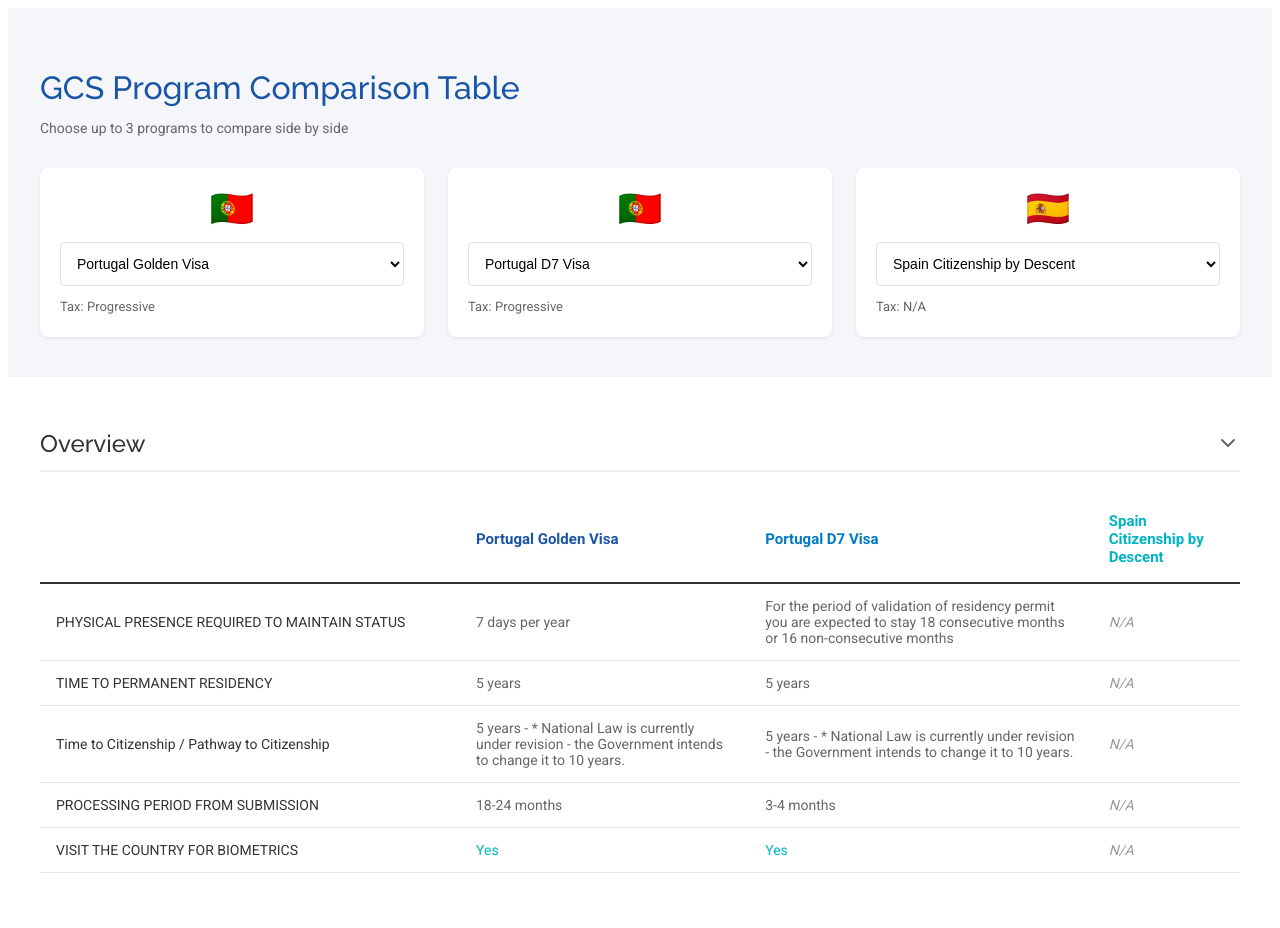
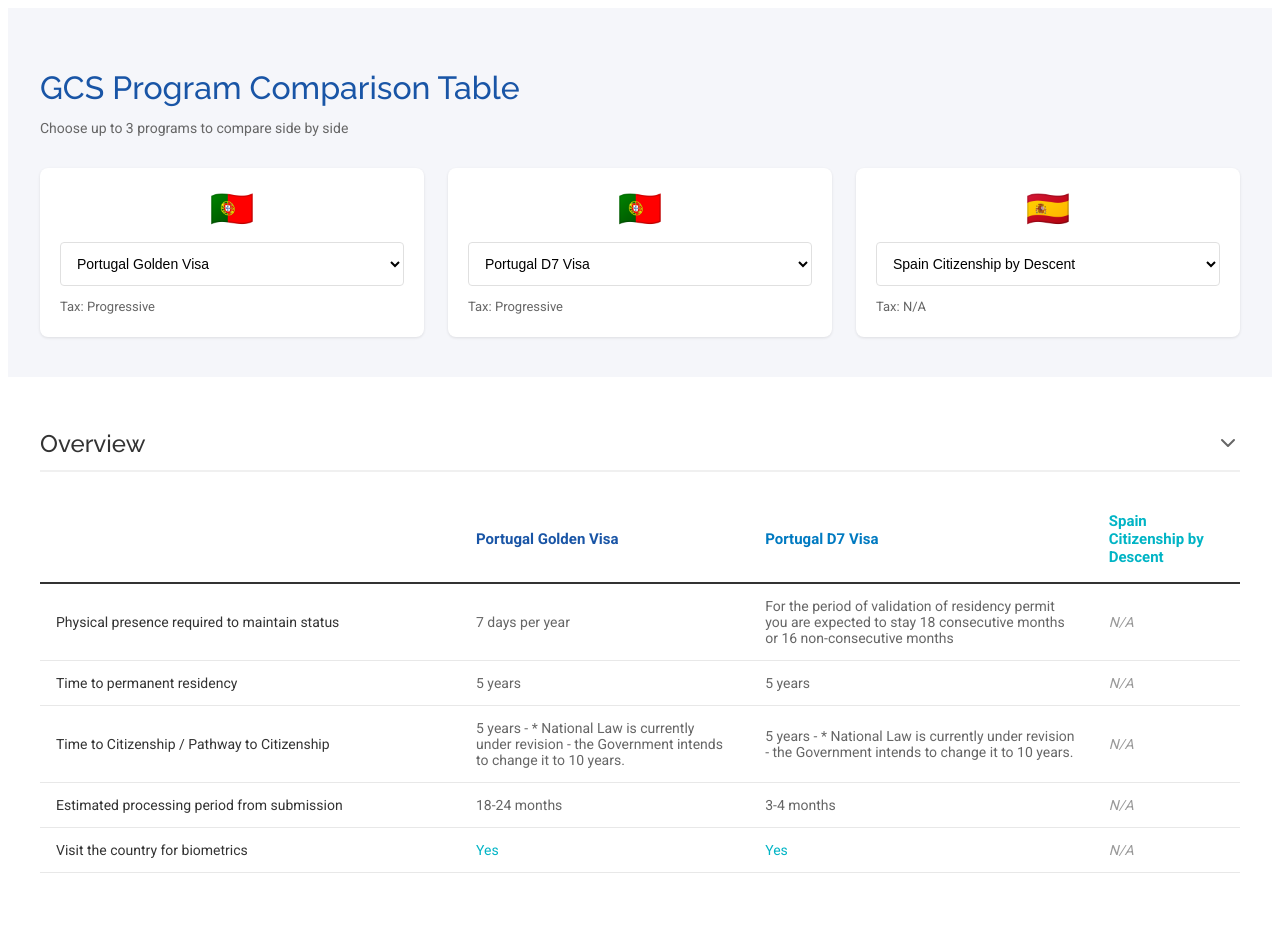
Before and after one commit to jrodriguesgcs/gcs-comparison-table, a React (Create React App) app: page / in a window 1280 px wide. Shown: the top 928 px of the page. Built offline with nearby package versions, Linux system fonts and the light colour scheme.

Commit message:
Update App.js

```diff
--- a/src/App.js
+++ b/src/App.js
@@ -29,11 +29,11 @@ const ProgramComparisonTable = () => {
   // Complete program data from Excel
   const programsData = {
     "Antigua & Barbuda CBI": {
-      "PHYSICAL PRESENCE REQUIRED TO MAINTAIN STATUS": "5 days in total in the first 5 years",
-      "TIME TO PERMANENT RESIDENCY": "0",
+      "Physical presence required to maintain status": "5 days in total in the first 5 years",
+      "Time to permanent residency": "0",
       "Time to Citizenship / Pathway to Citizenship": "4-6 months",
-      "PROCESSING PERIOD FROM SUBMISSION": "3-6 months",
-      "VISIT THE COUNTRY FOR BIOMETRICS": "No",
+      "Estimated processing period from submission": "3-6 months",
+      "Visit the country for biometrics": "No",
       "Number of visa-free countries accessible": "150",
       "Visa-free access to the Schengen area": "Yes",
       "Visa-free access to the United States": "No",
@@ -68,11 +68,11 @@ const ProgramComparisonTable = () => {
       "Additional Requirements": "Yes, if 30 days option"
     },
     "Cyprus Golden Visa": {
-      "PHYSICAL PRESENCE REQUIRED TO MAINTAIN STATUS": "Visit island once every two years",
-      "TIME TO PERMANENT RESIDENCY": "0",
+      "Physical presence required to maintain status": "Visit island once every two years",
+      "Time to permanent residency": "0",
       "Time to Citizenship / Pathway to Citizenship": "7 years (or 3 if you know the language)",
-      "PROCESSING PERIOD FROM SUBMISSION": "3 months",
-      "VISIT THE COUNTRY FOR BIOMETRICS": "Yes",
+      "Estimated processing period from submission": "3 months",
+      "Visit the country for biometrics": "Yes",
       "Number of visa-free countries accessible": "0",
       "Visa-free access to the Schengen area": "No",
       "Visa-free access to the United States": "No",
@@ -107,11 +107,11 @@ const ProgramComparisonTable = () => {
       "Additional Requirements": "Yes"
     },
     "Dominica CBI": {
-      "PHYSICAL PRESENCE REQUIRED TO MAINTAIN STATUS": "0",
-      "TIME TO PERMANENT RESIDENCY": "0",
+      "Physical presence required to maintain status": "0",
+      "Time to permanent residency": "0",
       "Time to Citizenship / Pathway to Citizenship": "6-7 months",
-      "PROCESSING PERIOD FROM SUBMISSION": "6-8 months",
-      "VISIT THE COUNTRY FOR BIOMETRICS": "No",
+      "Estimated processing period from submission": "6-8 months",
+      "Visit the country for biometrics": "No",
       "Number of visa-free countries accessible": "142",
       "Visa-free access to the Schengen area": "Yes",
       "Visa-free access to the United States": "No",
@@ -146,11 +146,11 @@ const ProgramComparisonTable = () => {
       "Additional Requirements": "No"
     },
     "Greece Golden Visa": {
-      "PHYSICAL PRESENCE REQUIRED TO MAINTAIN STATUS": "0",
-      "TIME TO PERMANENT RESIDENCY": "0",
+      "Physical presence required to maintain status": "0",
+      "Time to permanent residency": "0",
       "Time to Citizenship / Pathway to Citizenship": "7 years",
-      "PROCESSING PERIOD FROM SUBMISSION": "8 months",
-      "VISIT THE COUNTRY FOR BIOMETRICS": "Yes",
+      "Estimated processing period from submission": "8 months",
+      "Visit the country for biometrics": "Yes",
       "Number of visa-free countries accessible": "29",
       "Visa-free access to the Schengen area": "Yes",
       "Visa-free access to the United States": "No",
@@ -185,11 +185,11 @@ const ProgramComparisonTable = () => {
       "Additional Requirements": "Yes, flat tax on EUR 100,000/yr"
     },
     "Greece Digital Nomad Visa": {
-      "PHYSICAL PRESENCE REQUIRED TO MAINTAIN STATUS": "183",
-      "TIME TO PERMANENT RESIDENCY": "5",
+      "Physical presence required to maintain status": "183",
+      "Time to permanent residency": "5",
       "Time to Citizenship / Pathway to Citizenship": "7",
-      "PROCESSING PERIOD FROM SUBMISSION": "3-6 months",
-      "VISIT THE COUNTRY FOR BIOMETRICS": "Yes",
+      "Estimated processing period from submission": "3-6 months",
+      "Visit the country for biometrics": "Yes",
       "Number of visa-free countries accessible": "29",
       "Visa-free access to the Schengen area": "Yes",
       "Visa-free access to the United States": "No",
@@ -224,11 +224,11 @@ const ProgramComparisonTable = () => {
       "Additional Requirements": "Yes, flat tax of €100,000/yr"
     },
     "Grenada CBI": {
-      "PHYSICAL PRESENCE REQUIRED TO MAINTAIN STATUS": "0",
-      "TIME TO PERMANENT RESIDENCY": "0",
+      "Physical presence required to maintain status": "0",
+      "Time to permanent residency": "0",
       "Time to Citizenship / Pathway to Citizenship": "6-7 months",
-      "PROCESSING PERIOD FROM SUBMISSION": "6 months",
-      "VISIT THE COUNTRY FOR BIOMETRICS": "No",
+      "Estimated processing period from submission": "6 months",
+      "Visit the country for biometrics": "No",
       "Number of visa-free countries accessible": "148",
       "Visa-free access to the Schengen area": "Yes",
       "Visa-free access to the United States": "E2 after 3 years domicile",
@@ -263,11 +263,11 @@ const ProgramComparisonTable = () => {
       "Additional Requirements": "No"
     },
     "Hungary Golden Visa": {
-      "PHYSICAL PRESENCE REQUIRED TO MAINTAIN STATUS": "0",
-      "TIME TO PERMANENT RESIDENCY": "3",
+      "Physical presence required to maintain status": "0",
+      "Time to permanent residency": "3",
       "Time to Citizenship / Pathway to Citizenship": "8 years",
-      "PROCESSING PERIOD FROM SUBMISSION": "2-6 months",
-      "VISIT THE COUNTRY FOR BIOMETRICS": "Yes",
+      "Estimated processing period from submission": "2-6 months",
+      "Visit the country for biometrics": "Yes",
       "Number of visa-free countries accessible": "29",
       "Visa-free access to the Schengen area": "Yes",
       "Visa-free access to the United States": "No",
@@ -302,11 +302,11 @@ const ProgramComparisonTable = () => {
       "Additional Requirements": "No"
     },
     "Ireland Start-Up Entrepreneur Programme (STEP) visa": {
-      "PHYSICAL PRESENCE REQUIRED TO MAINTAIN STATUS": "180",
-      "TIME TO PERMANENT RESIDENCY": "5",
+      "Physical presence required to maintain status": "180",
+      "Time to permanent residency": "5",
       "Time to Citizenship / Pathway to Citizenship": "5",
-      "PROCESSING PERIOD FROM SUBMISSION": "15 working days",
-      "VISIT THE COUNTRY FOR BIOMETRICS": "No",
+      "Estimated processing period from submission": "15 working days",
+      "Visit the country for biometrics": "No",
       "Number of visa-free countries accessible": "1",
       "Visa-free access to the Schengen area": "No",
       "Visa-free access to the United States": "No",
@@ -341,11 +341,11 @@ const ProgramComparisonTable = () => {
       "Additional Requirements": "No"
     },
     "Italy Elective Residency Visa": {
-      "PHYSICAL PRESENCE REQUIRED TO MAINTAIN STATUS": "183+ days",
-      "TIME TO PERMANENT RESIDENCY": "5",
+      "Physical presence required to maintain status": "183+ days",
+      "Time to permanent residency": "5",
       "Time to Citizenship / Pathway to Citizenship": "10 years",
-      "PROCESSING PERIOD FROM SUBMISSION": "2-3 months",
-      "VISIT THE COUNTRY FOR BIOMETRICS": "Yes",
+      "Estimated processing period from submission": "2-3 months",
+      "Visit the country for biometrics": "Yes",
       "Number of visa-free countries accessible": "29",
       "Visa-free access to the Schengen area": "Yes",
       "Visa-free access to the United States": "No",
@@ -380,11 +380,11 @@ const ProgramComparisonTable = () => {
       "Additional Requirements": "No"
     },
     "Italy Digital Nomad Visa": {
-      "PHYSICAL PRESENCE REQUIRED TO MAINTAIN STATUS": "183+ days",
-      "TIME TO PERMANENT RESIDENCY": "5",
+      "Physical presence required to maintain status": "183+ days",
+      "Time to permanent residency": "5",
       "Time to Citizenship / Pathway to Citizenship": "10 years",
-      "PROCESSING PERIOD FROM SUBMISSION": "1-3 months",
-      "VISIT THE COUNTRY FOR BIOMETRICS": "Yes",
+      "Estimated processing period from submission": "1-3 months",
+      "Visit the country for biometrics": "Yes",
       "Number of visa-free countries accessible": "29",
       "Visa-free access to the Schengen area": "Yes",
       "Visa-free access to the United States": "No",
@@ -419,11 +419,11 @@ const ProgramComparisonTable = () => {
       "Additional Requirements": "No"
     },
     "Italy Golden Visa": {
-      "PHYSICAL PRESENCE REQUIRED TO MAINTAIN STATUS": "0",
-      "TIME TO PERMANENT RESIDENCY": "5",
+      "Physical presence required to maintain status": "0",
+      "Time to permanent residency": "5",
       "Time to Citizenship / Pathway to Citizenship": "10 years",
-      "PROCESSING PERIOD FROM SUBMISSION": "3-6 months",
-      "VISIT THE COUNTRY FOR BIOMETRICS": "Yes",
+      "Estimated processing period from submission": "3-6 months",
+      "Visit the country for biometrics": "Yes",
       "Number of visa-free countries accessible": "29",
       "Visa-free access to the Schengen area": "Yes",
       "Visa-free access to the United States": "No",
@@ -458,11 +458,11 @@ const ProgramComparisonTable = () => {
       "Additional Requirements": "No"
     },
     "Latvia Golden Visa": {
-      "PHYSICAL PRESENCE REQUIRED TO MAINTAIN STATUS": "Visit once per year",
-      "TIME TO PERMANENT RESIDENCY": "5",
+      "Physical presence required to maintain status": "Visit once per year",
+      "Time to permanent residency": "5",
       "Time to Citizenship / Pathway to Citizenship": "10",
-      "PROCESSING PERIOD FROM SUBMISSION": "2-4 months",
-      "VISIT THE COUNTRY FOR BIOMETRICS": "Yes",
+      "Estimated processing period from submission": "2-4 months",
+      "Visit the country for biometrics": "Yes",
       "Number of visa-free countries accessible": "29",
       "Visa-free access to the Schengen area": "Yes",
       "Visa-free access to the United States": "No",
@@ -497,11 +497,11 @@ const ProgramComparisonTable = () => {
       "Additional Requirements": "No"
     },
     "Malta Permanent Residence Program": {
-      "PHYSICAL PRESENCE REQUIRED TO MAINTAIN STATUS": "0",
-      "TIME TO PERMANENT RESIDENCY": "0",
+      "Physical presence required to maintain status": "0",
+      "Time to permanent residency": "0",
       "Time to Citizenship / Pathway to Citizenship": "7 years",
-      "PROCESSING PERIOD FROM SUBMISSION": "11-12 months",
-      "VISIT THE COUNTRY FOR BIOMETRICS": "Yes",
+      "Estimated processing period from submission": "11-12 months",
+      "Visit the country for biometrics": "Yes",
       "Number of visa-free countries accessible": "29",
       "Visa-free access to the Schengen area": "Yes",
       "Visa-free access to the United States": "No",
@@ -536,11 +536,11 @@ const ProgramComparisonTable = () => {
       "Additional Requirements": "No"
     },
     "Malta CES": {
-      "PHYSICAL PRESENCE REQUIRED TO MAINTAIN STATUS": "0",
-      "TIME TO PERMANENT RESIDENCY": "0",
+      "Physical presence required to maintain status": "0",
+      "Time to permanent residency": "0",
       "Time to Citizenship / Pathway to Citizenship": "18 months",
-      "PROCESSING PERIOD FROM SUBMISSION": "14 months",
-      "VISIT THE COUNTRY FOR BIOMETRICS": "Yes",
+      "Estimated processing period from submission": "14 months",
+      "Visit the country for biometrics": "Yes",
       "Number of visa-free countries accessible": "190+",
       "Visa-free access to the Schengen area": "Yes",
       "Visa-free access to the United States": "Yes",
@@ -575,11 +575,11 @@ const ProgramComparisonTable = () => {
       "Additional Requirements": "No"
     },
     "Malta Digital Nomad Visa": {
-      "PHYSICAL PRESENCE REQUIRED TO MAINTAIN STATUS": "At least 5 months to renew",
-      "TIME TO PERMANENT RESIDENCY": "N/A",
+      "Physical presence required to maintain status": "At least 5 months to renew",
+      "Time to permanent residency": "N/A",
       "Time to Citizenship / Pathway to Citizenship": "N/A",
-      "PROCESSING PERIOD FROM SUBMISSION": "1-3 months",
-      "VISIT THE COUNTRY FOR BIOMETRICS": "Yes",
+      "Estimated processing period from submission": "1-3 months",
+      "Visit the country for biometrics": "Yes",
       "Number of visa-free countries accessible": "29",
       "Visa-free access to the Schengen area": "Yes",
       "Visa-free access to the United States": "No",
@@ -614,11 +614,11 @@ const ProgramComparisonTable = () => {
       "Additional Requirements": "No"
     },
     "Malta Retirement Programme": {
-      "PHYSICAL PRESENCE REQUIRED TO MAINTAIN STATUS": "90 days over 5 years",
-      "TIME TO PERMANENT RESIDENCY": "5",
+      "Physical presence required to maintain status": "90 days over 5 years",
+      "Time to permanent residency": "5",
       "Time to Citizenship / Pathway to Citizenship": "7",
-      "PROCESSING PERIOD FROM SUBMISSION": "2-3 months",
-      "VISIT THE COUNTRY FOR BIOMETRICS": "Yes",
+      "Estimated processing period from submission": "2-3 months",
+      "Visit the country for biometrics": "Yes",
       "Number of visa-free countries accessible": "29",
       "Visa-free access to the Schengen area": "Yes",
       "Visa-free access to the United States": "No",
@@ -653,11 +653,11 @@ const ProgramComparisonTable = () => {
       "Additional Requirements": "No"
     },
     "Malta Global Residence Programme": {
-      "PHYSICAL PRESENCE REQUIRED TO MAINTAIN STATUS": "0",
-      "TIME TO PERMANENT RESIDENCY": "5",
+      "Physical presence required to maintain status": "0",
+      "Time to permanent residency": "5",
       "Time to Citizenship / Pathway to Citizenship": "7 years",
-      "PROCESSING PERIOD FROM SUBMISSION": "1-2 months",
-      "VISIT THE COUNTRY FOR BIOMETRICS": "Yes",
+      "Estimated processing period from submission": "1-2 months",
+      "Visit the country for biometrics": "Yes",
       "Number of visa-free countries accessible": "29",
       "Visa-free access to the Schengen area": "Yes",
       "Visa-free access to the United States": "No",
@@ -692,11 +692,11 @@ const ProgramComparisonTable = () => {
       "Additional Requirements": "Yes, flat tax of €15,000/yr"
     },
     "Portugal Golden Visa": {
-      "PHYSICAL PRESENCE REQUIRED TO MAINTAIN STATUS": "7 days per year",
-      "TIME TO PERMANENT RESIDENCY": "5 years",
+      "Physical presence required to maintain status": "7 days per year",
+      "Time to permanent residency": "5 years",
       "Time to Citizenship / Pathway to Citizenship": "5 years - * National Law is currently under revision - the Government intends to change it to 10 years.",
-      "PROCESSING PERIOD FROM SUBMISSION": "18-24 months",
-      "VISIT THE COUNTRY FOR BIOMETRICS": "Yes",
+      "Estimated processing period from submission": "18-24 months",
+      "Visit the country for biometrics": "Yes",
       "Number of visa-free countries accessible": "188",
       "Visa-free access to the Schengen area": "Yes",
       "Visa-free access to the United States": "No",
@@ -731,11 +731,11 @@ const ProgramComparisonTable = () => {
       "Additional Requirements": "Tax representative required"
     },
     "Portugal D7 Visa": {
-      "PHYSICAL PRESENCE REQUIRED TO MAINTAIN STATUS": "For the period of validation of residency permit you are expected to stay 18 consecutive months or 16 non-consecutive months",
-      "TIME TO PERMANENT RESIDENCY": "5 years",
+      "Physical presence required to maintain status": "For the period of validation of residency permit you are expected to stay 18 consecutive months or 16 non-consecutive months",
+      "Time to permanent residency": "5 years",
       "Time to Citizenship / Pathway to Citizenship": "5 years - * National Law is currently under revision - the Government intends to change it to 10 years.",
-      "PROCESSING PERIOD FROM SUBMISSION": "3-4 months",
-      "VISIT THE COUNTRY FOR BIOMETRICS": "Yes",
+      "Estimated processing period from submission": "3-4 months",
+      "Visit the country for biometrics": "Yes",
       "Number of visa-free countries accessible": "188",
       "Visa-free access to the Schengen area": "Yes",
       "Visa-free access to the United States": "No",
@@ -770,11 +770,11 @@ const ProgramComparisonTable = () => {
       "Additional Requirements": "Must maintain tax residency"
     },
     "Spain Citizenship by Descent": {
-      "PHYSICAL PRESENCE REQUIRED TO MAINTAIN STATUS": "N/A",
-      "TIME TO PERMANENT RESIDENCY": "N/A",
+      "Physical presence required to maintain status": "N/A",
+      "Time to permanent residency": "N/A",
       "Time to Citizenship / Pathway to Citizenship": "N/A",
-      "PROCESSING PERIOD FROM SUBMISSION": "N/A",
-      "VISIT THE COUNTRY FOR BIOMETRICS": "N/A",
+      "Estimated processing period from submission": "N/A",
+      "Visit the country for biometrics": "N/A",
       "Number of visa-free countries accessible": "N/A",
       "Visa-free access to the Schengen area": "N/A",
       "Visa-free access to the United States": "N/A",
@@ -815,11 +815,11 @@ const ProgramComparisonTable = () => {
     {
       name: "Overview",
       indicators: [
-        "PHYSICAL PRESENCE REQUIRED TO MAINTAIN STATUS",
-        "TIME TO PERMANENT RESIDENCY",
+        "Physical presence required to maintain status",
+        "Time to permanent residency",
         "Time to Citizenship / Pathway to Citizenship",
-        "PROCESSING PERIOD FROM SUBMISSION",
-        "VISIT THE COUNTRY FOR BIOMETRICS"
+        "Estimated processing period from submission",
+        "Visit the country for biometrics"
       ]
     },
     {
```
